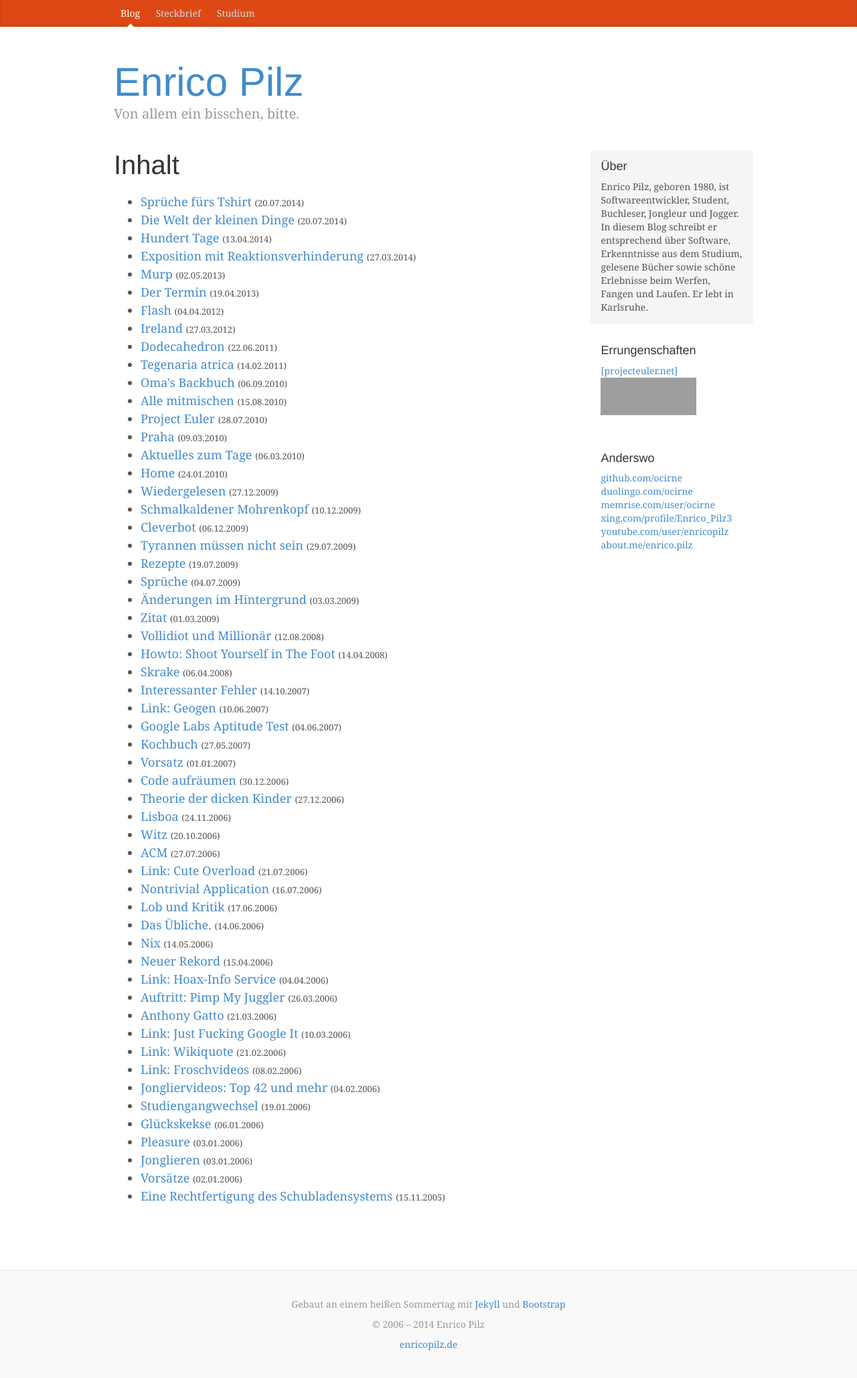
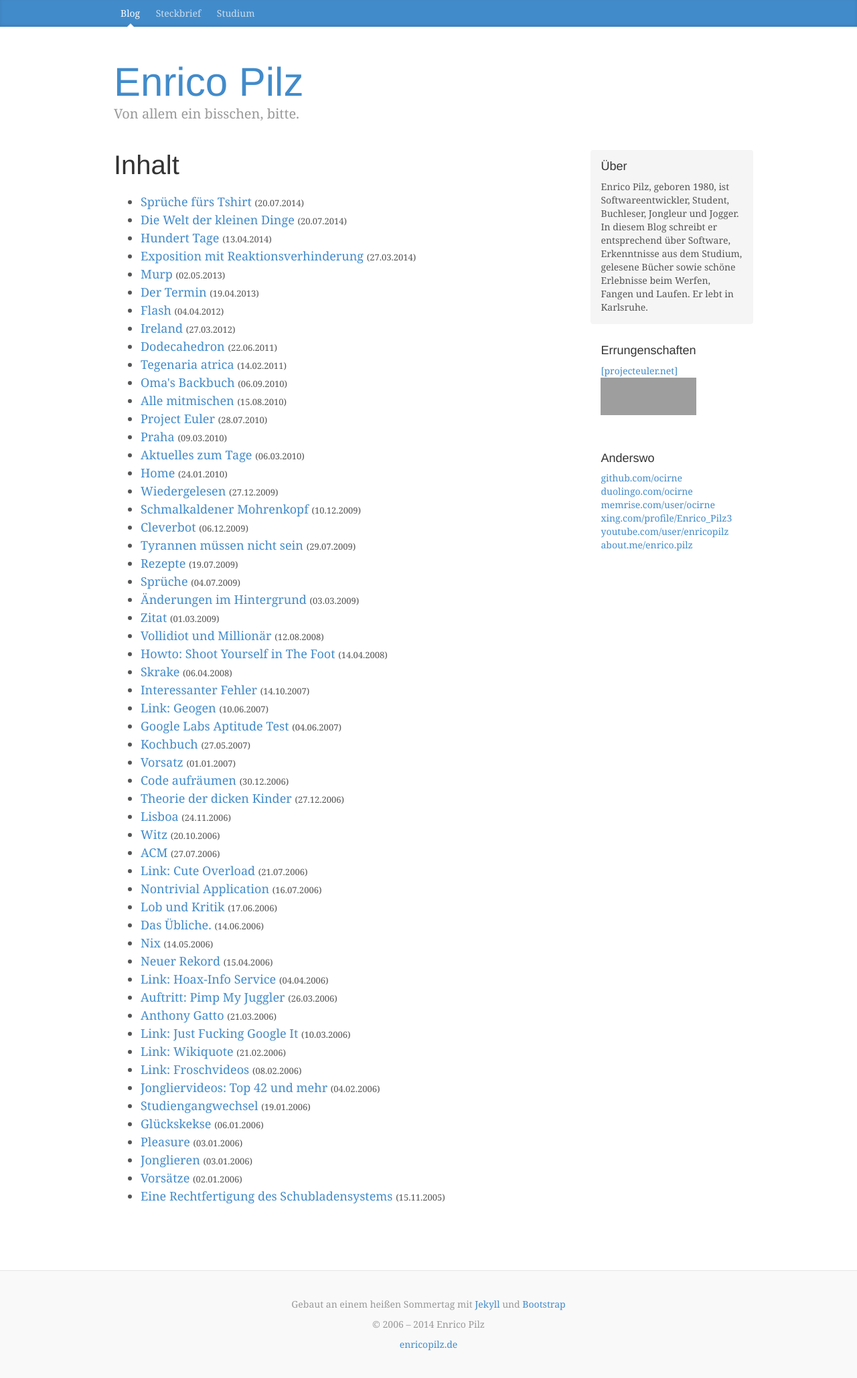
Before and after one commit to ocirne/enricopilz.de, a Jekyll site: the page built from index.md, in a window 1280 px wide. Shown: the whole page at 67% size. Built offline with Jekyll 4.4.1, drawn with Linux system fonts in a browser that asks for light colours; grey boxes are pictures that could not be loaded.

Commit message:
Revert 'Nicer Colour'

```diff
--- a/css/blog.css
+++ b/css/blog.css
@@ -36,7 +36,7 @@ h6, .h6 {
  */
 
 .blog-masthead {
-  background-color: #dd4814;
+  background-color: #428bca;
   -webkit-box-shadow: inset 0 -2px 5px rgba(0,0,0,.1);
           box-shadow: inset 0 -2px 5px rgba(0,0,0,.1);
 }
```
